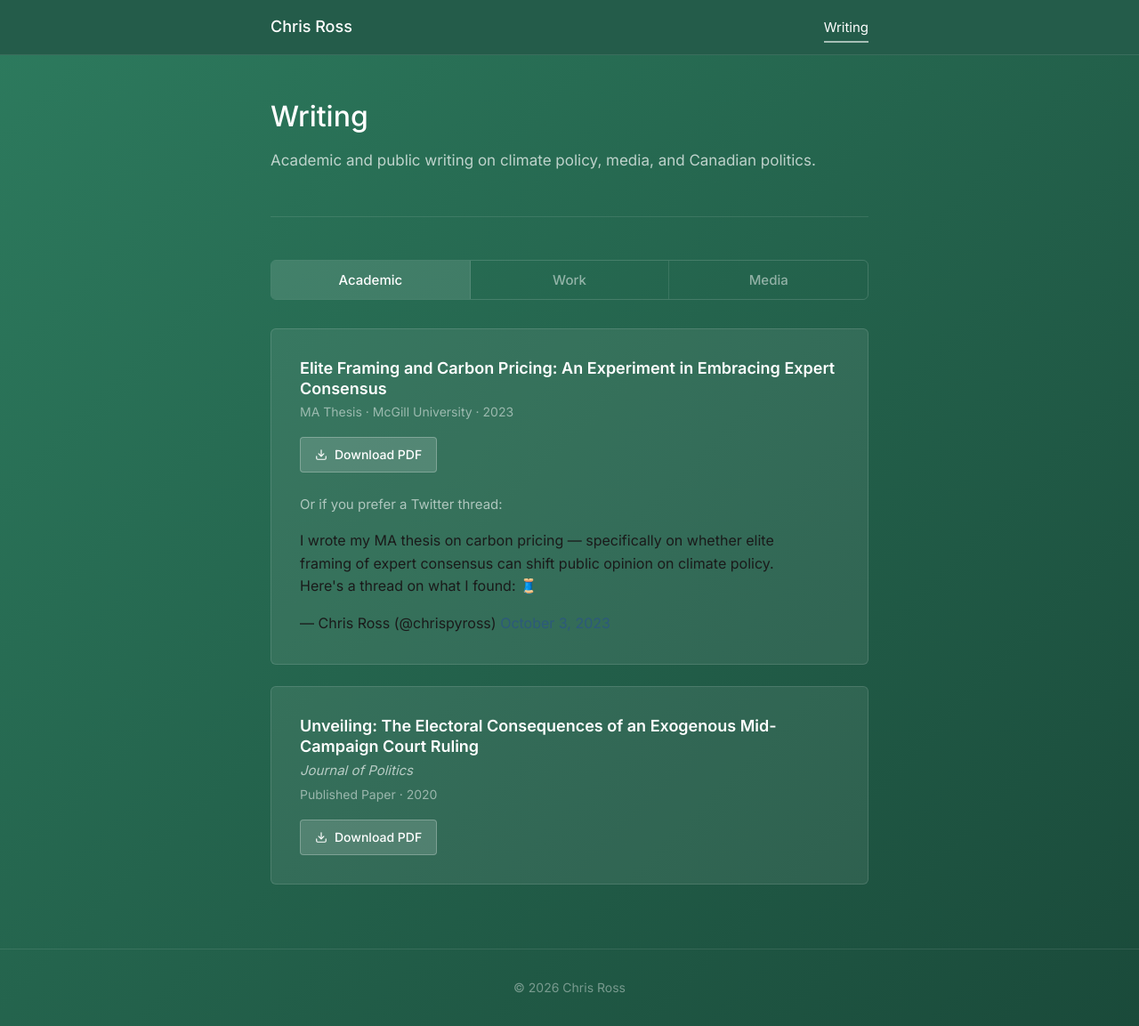
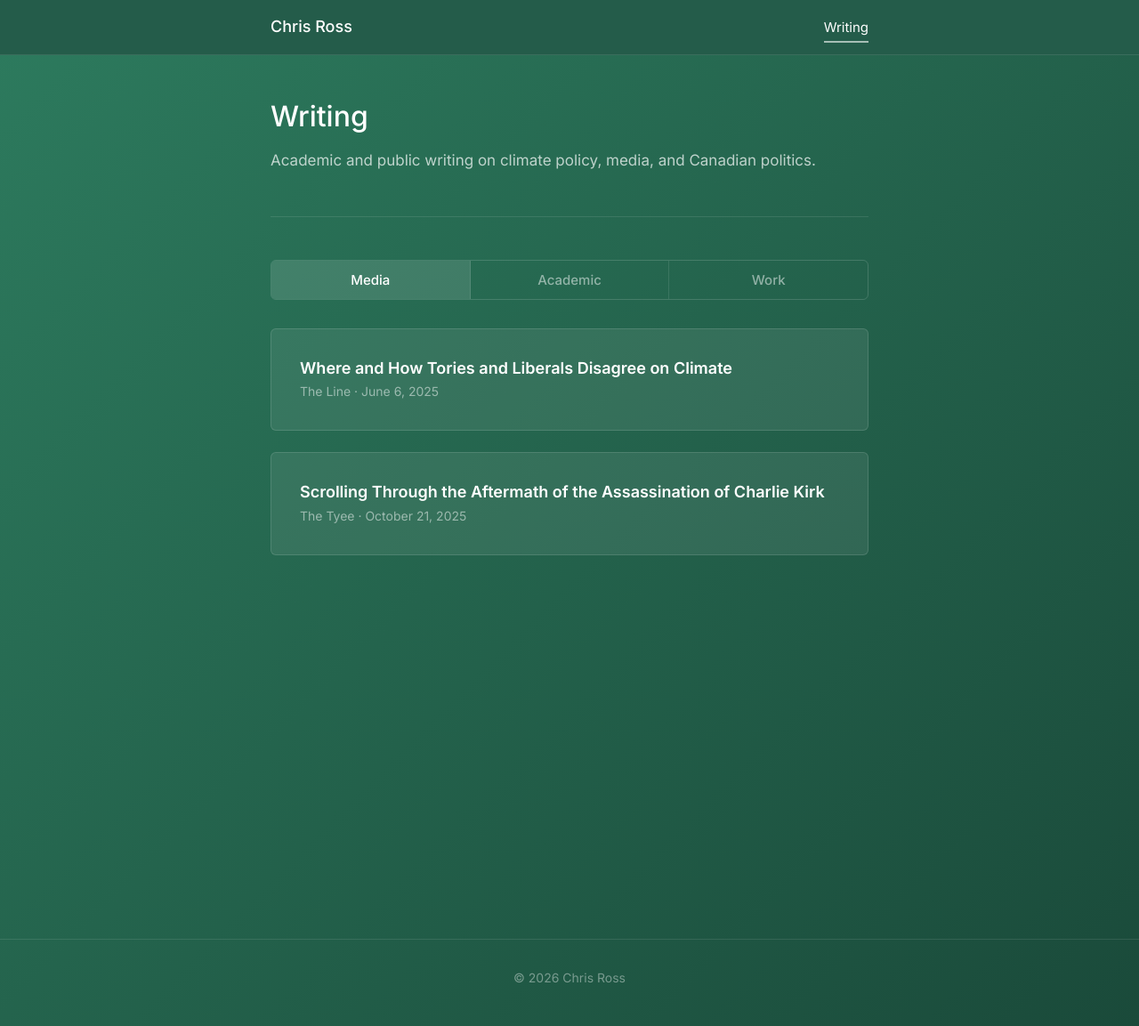
Before and after one commit to chrispross/chrispross.github.io, a Jekyll site: the page built from writing.html, in a window 1280 px wide and 1153 px high. Shown: the whole window at 89% size. Built offline with Jekyll 4.4.1, drawn with Linux system fonts in a browser that asks for light colours; comment, search, counter and statistics services are not loaded.

Commit message:
Make Media the default tab on Writing page
Co-Authored-By: Claude Opus 4.6 (1M context) <noreply@anthropic.com>

```diff
--- a/writing.html
+++ b/writing.html
@@ -196,12 +196,12 @@ subtitle: Academic and public writing on climate policy, media, and Canadian pol
 </style>
 
 <div class="tabs">
-  <button class="tab-btn active" data-tab="academic">Academic</button>
+  <button class="tab-btn active" data-tab="media">Media</button>
+  <button class="tab-btn" data-tab="academic">Academic</button>
   <button class="tab-btn" data-tab="work">Work</button>
-  <button class="tab-btn" data-tab="media">Media</button>
 </div>
 
-<div class="tab-content active" id="tab-academic">
+<div class="tab-content" id="tab-academic">
   <div class="writing-card">
     <h3>Elite Framing and Carbon Pricing: An Experiment in Embracing Expert Consensus</h3>
     <p class="writing-meta">MA Thesis &middot; McGill University &middot; 2023</p>
@@ -233,7 +233,7 @@ subtitle: Academic and public writing on climate policy, media, and Canadian pol
   <p class="empty-state">Coming soon.</p>
 </div>
 
-<div class="tab-content" id="tab-media">
+<div class="tab-content active" id="tab-media">
   <a href="https://www.readtheline.ca/p/chris-ross-where-and-how-tories-and" target="_blank" rel="noopener noreferrer" class="article-card">
     <h3>Where and How Tories and Liberals Disagree on Climate</h3>
     <p class="writing-meta">The Line &middot; June 6, 2025</p>
```
